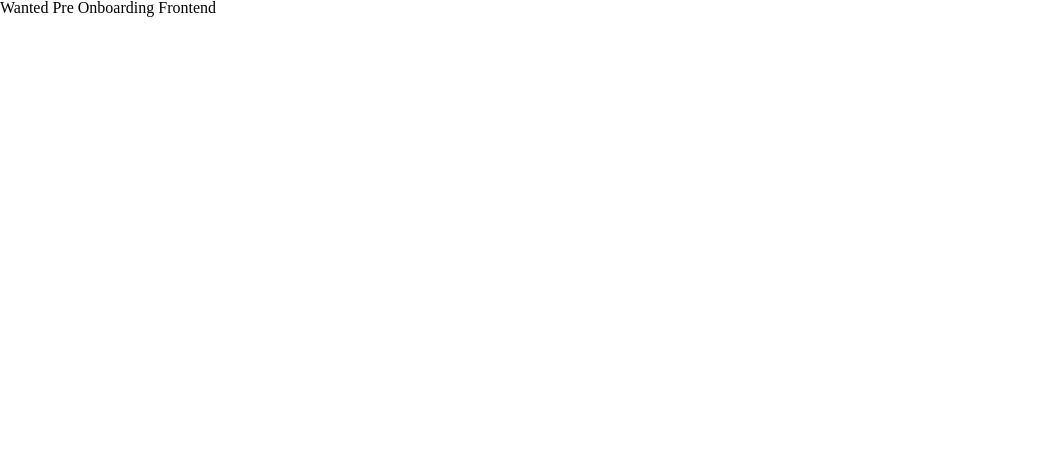
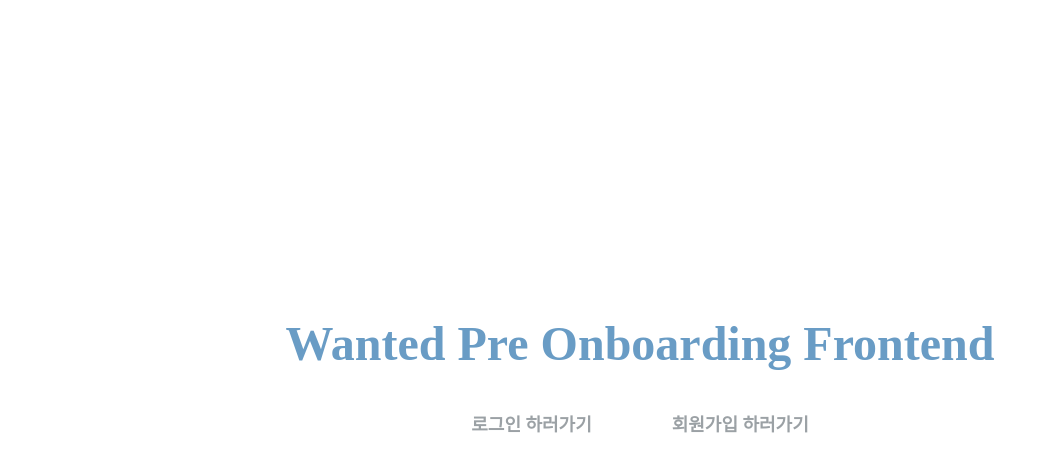
Before and after one commit to totter15/wanted-pre-onboarding-frontend, a React (Create React App) app: page / in a window 1280 px wide. Shown: the top 472 px of the page, without its empty margins (0-1055 px from the left). Built offline with nearby package versions, Linux system fonts and the light colour scheme.

Commit message:
[Feat] : 홈 페이지 작성

```diff
--- a/src/Home.js
+++ b/src/Home.js
@@ -1,5 +1,15 @@
+import { Link } from 'react-router-dom';
+import './home.scss';
+
 function Home() {
-	return <div>Wanted Pre Onboarding Frontend</div>;
+	return (
+		<main className='home'>
+			<h1>Wanted Pre Onboarding Frontend</h1>
+
+			<Link to='signin'>로그인 하러가기</Link>
+			<Link to='signup'>회원가입 하러가기</Link>
+		</main>
+	);
 }
 
 export default Home;
--- /dev/null
+++ b/src/home.scss
@@ -0,0 +1,25 @@
+.home {
+	text-align: center;
+	margin-top: 40vh;
+
+	h1 {
+		font-size: 3rem;
+		color: rgb(105, 156, 197);
+		font-weight: 600;
+		margin-bottom: 6vh;
+	}
+	a {
+		cursor: pointer;
+		text-decoration-line: none;
+		color: rgb(155, 161, 165);
+		font-weight: 600;
+		font-size: 1.125rem;
+		&:last-child {
+			margin-left: 80px;
+		}
+		&:hover {
+			text-decoration-line: underline;
+			color: rgb(108, 128, 142);
+		}
+	}
+}
```
